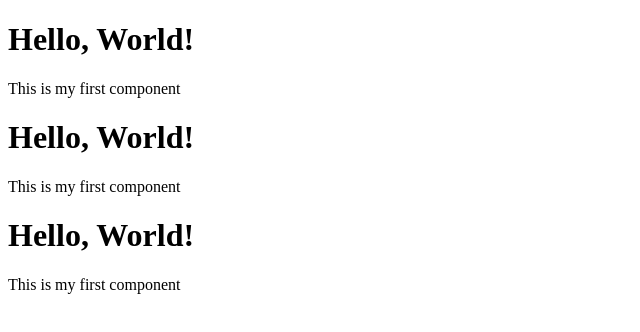
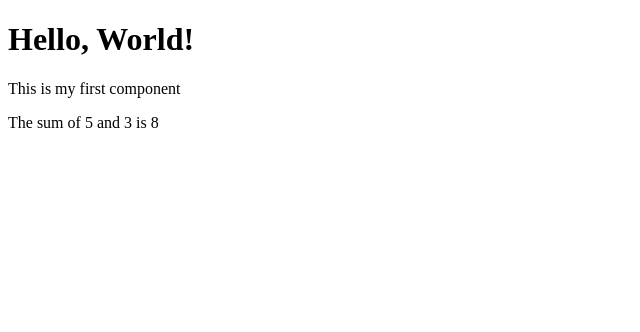
Before and after one commit to nathira99/reactPractice, a React (Vite) app: page / in a window 1280 px wide. Shown: the top 332 px of the page, without its empty margins (0-640 px from the left). Built offline with nearby package versions, Linux system fonts and the light colour scheme.

Commit message:
javascript

```diff
--- a/src/App.jsx
+++ b/src/App.jsx
@@ -5,8 +5,6 @@ function App() {
   return (
     <>
       <Greeting />
-      <Greeting />
-      <Greeting />
     </>
   );
 }
--- a/src/components/Greetings.jsx
+++ b/src/components/Greetings.jsx
@@ -1,8 +1,12 @@
 function Greeting() {
+
+    let num1 = 5, num2 = 3;
+
   return (
     <>
       <h1>Hello, World!</h1>
       <p>This is my first component</p>
+      <p>The sum of {num1} and {num2} is {num1 + num2}</p>
     </>
   );
 }
```
